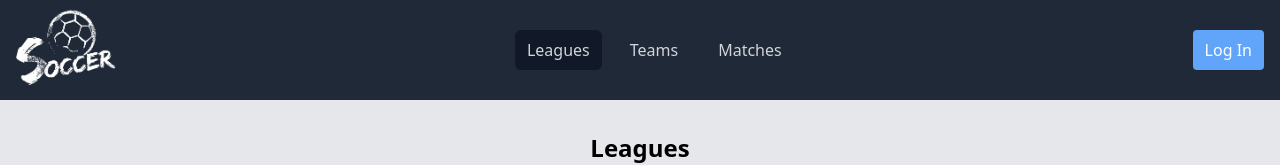
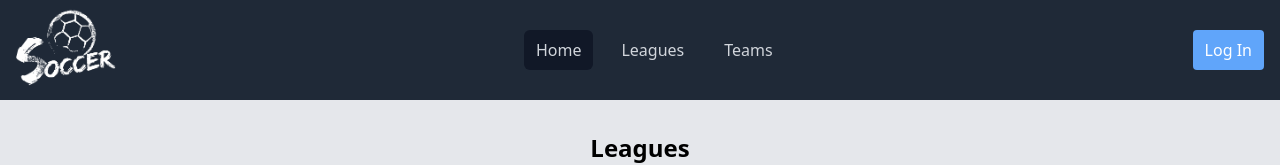
Before and after one commit to ArtemKarlov/soccer, a React (Create React App) app: page / in a window 1280 px wide. Shown: the top 165 px of the page. Built offline with nearby package versions, Linux system fonts and the light colour scheme; no server answers; the HTML template or start-up script is replaced by a standard one.

Commit message:
add router

```diff
--- a/package.json
+++ b/package.json
@@ -12,6 +12,7 @@
     "postcss": "^7.0.35",
     "react": "^17.0.1",
     "react-dom": "^17.0.1",
+    "react-router-dom": "^5.2.0",
     "react-scripts": "4.0.1",
     "tailwindcss": "npm:@tailwindcss/postcss7-compat@^2.0.2",
     "web-vitals": "^0.2.4"
--- a/src/components/Layout/Layout.js
+++ b/src/components/Layout/Layout.js
@@ -1,5 +1,6 @@
 import { data } from 'autoprefixer';
 import React, { useEffect, useState } from 'react';
+import { Link } from "react-router-dom";
 
 import logo from '../../img/logo-white.png';
 import Button from "../Button/Button.jsx";
@@ -47,13 +48,22 @@ function Layout() {
                 <nav className="text-white hidden md:block">
                     <ul className="flex space-x-4">
                         <li>
-                            <a href="#" className="block py-2 px-3 bg-gray-900 text-gray-300 rounded-md">Leagues</a>
+                            <Link to="/">
+                                <span className="block py-2 px-3 text-gray-300 rounded-md bg-gray-900">Home</span>
+                            </Link>
+                            {/* <a href="#" className="block py-2 px-3 bg-gray-900 text-gray-300 rounded-md">Home</a> */}
                         </li>
                         <li>
-                            <a href="#" className="block py-2 px-3 hover:bg-gray-700 text-gray-300 rounded-md">Teams</a>
+                            <Link to="/leagues">
+                                <span className="block py-2 px-3 text-gray-300 rounded-md hover:bg-gray-700 ">Leagues</span>
+                            </Link>
+                            {/* <a href="#" className="block py-2 px-3 hover:bg-gray-700 text-gray-300 rounded-md">Leagues</a> */}
                         </li>
                         <li>
-                            <a href="#" className="block py-2 px-3 hover:bg-gray-700 text-gray-300 rounded-md">Matches</a>
+                            <Link to="/teams">
+                                <span className="block py-2 px-3 hover:bg-gray-700 text-gray-300 rounded-md">Teams</span>
+                            </Link>
+                            {/* <a href="#" className="block py-2 px-3 hover:bg-gray-700 text-gray-300 rounded-md">Teams</a> */}
                         </li>
                     </ul>
                 </nav>
--- a/src/index.js
+++ b/src/index.js
@@ -4,10 +4,13 @@ import './index.css';
 import App from './components/App/App.js';
 import Layout from "./components/Layout/Layout.js";
 import reportWebVitals from './reportWebVitals';
+import { BrowserRouter} from "react-router-dom";
 
 ReactDOM.render(
   <React.StrictMode>
-    <Layout />
+    <BrowserRouter>
+      <Layout />
+    </BrowserRouter>
   </React.StrictMode>,
   document.getElementById('root')
 );
```
Also changed, not shown: 2 other files (tests, documents, lock files or other folders).
